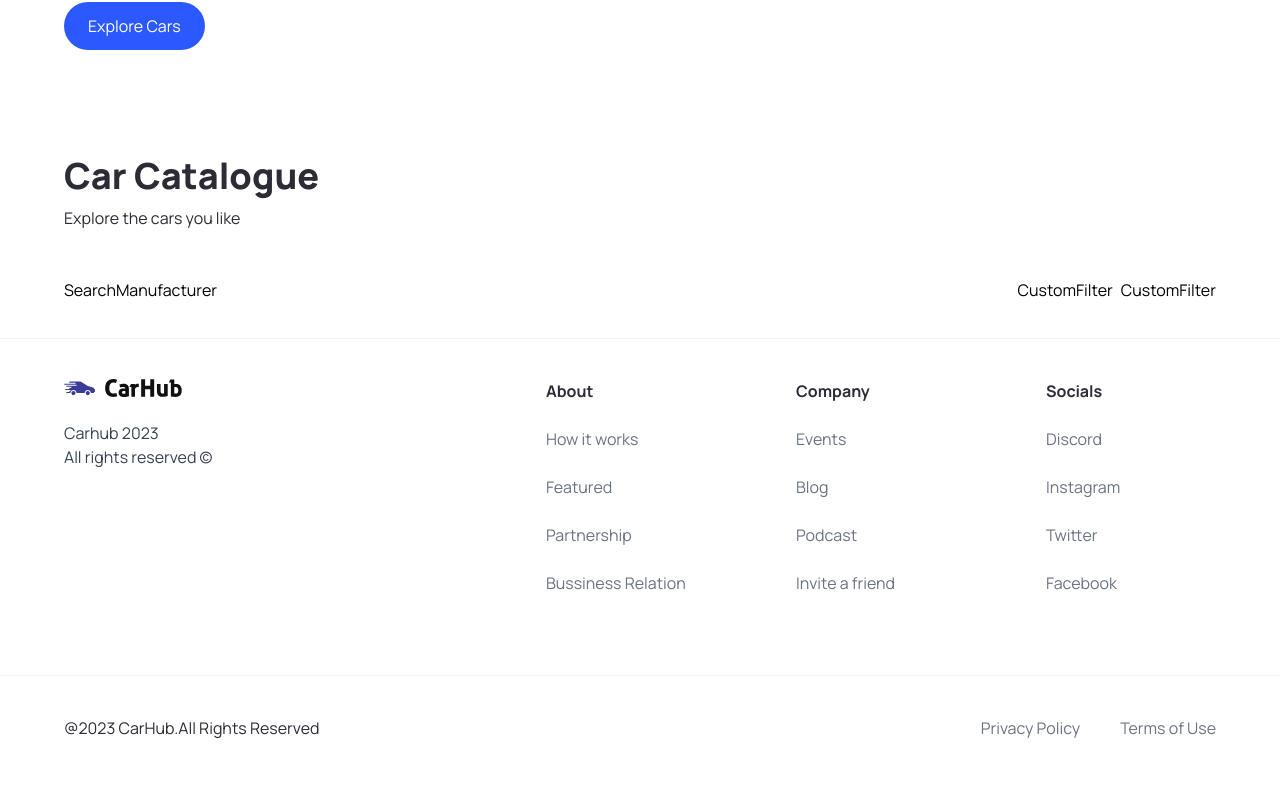
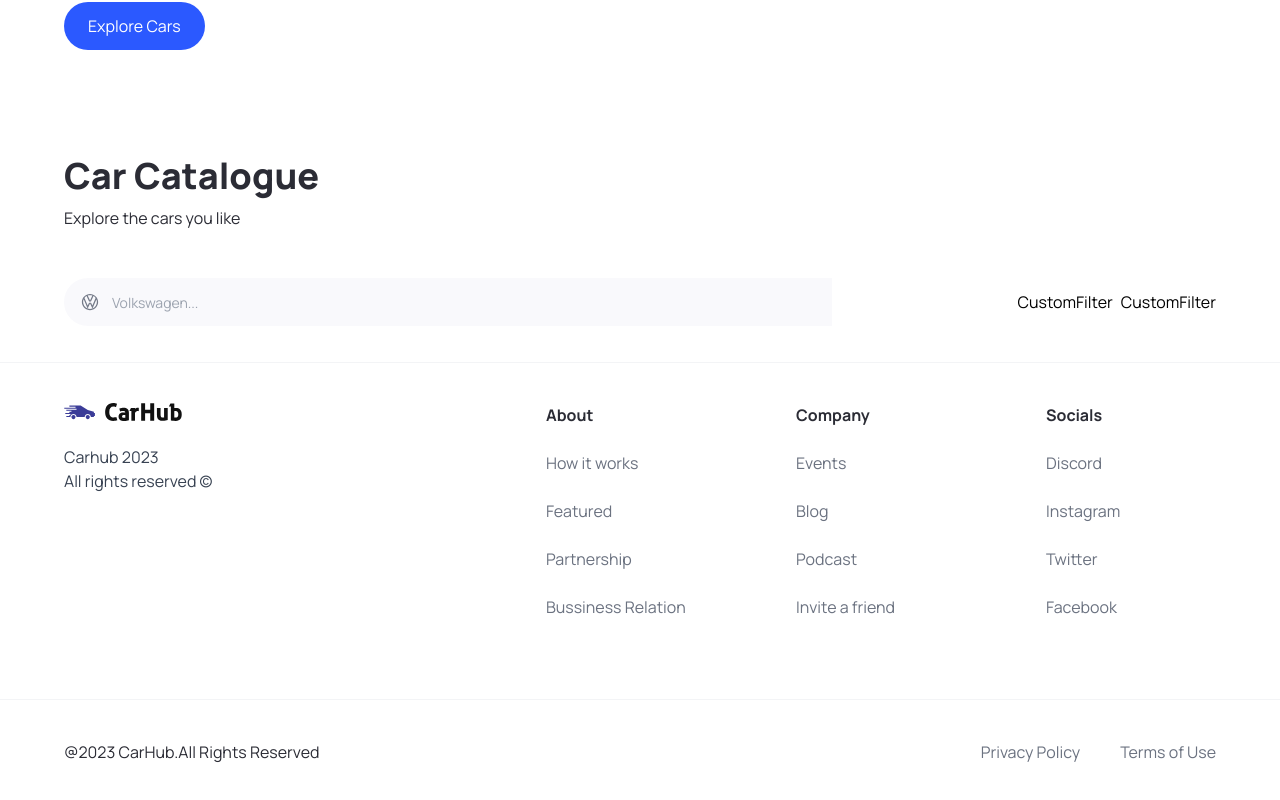
Before and after one commit to Samrat1507/car_showcase_Landing, a Next.js app: page / in a window 1280 px wide. Shown: the part 708-1508 px from the top of the page. Built offline with nearby package versions, Linux system fonts and the light colour scheme.

Commit message:
fixed search bar

```diff
--- a/components/SearchManufacturer.tsx
+++ b/components/SearchManufacturer.tsx
@@ -1,10 +1,100 @@
-import { SearchManufacturerPrompts } from '@/types'
-import React from 'react'
 
-const SearchManufacturer = ({manufacturer,setmanufacturer}:SearchManufacturerPrompts) => {
+"use client";
+import Image from "next/image";
+import { Fragment, useState } from "react";
+import { Combobox, Transition } from "@headlessui/react";
+
+import { manufacturers } from "@/constants";
+import { SearchManufacturerPrompts } from "@/types";
+
+const SearchManufacturer = ({ manufacturer, setmanufacturer }: SearchManufacturerPrompts) => {
+  const [query, setQuery] = useState("");
+
+  const filteredManufacturers =
+    query === ""
+      ? manufacturers
+      : manufacturers.filter((item) =>
+          item
+            .toLowerCase()
+            .replace(/\s+/g, "")
+            .includes(query.toLowerCase().replace(/\s+/g, ""))
+        );
+
   return (
-    <div>SearchManufacturer</div>
-  )
-}
+    <div className='search-manufacturer'>
+      <Combobox value={manufacturer} onChange={setmanufacturer}>
+        <div className='relative w-full'>
+          {/* Button for the combobox. Click on the icon to see the complete dropdown */}
+          <Combobox.Button className='absolute top-[14px]'>
+            <Image
+              src='/car-logo.svg'
+              width={20}
+              height={20}
+              className='ml-4'
+              alt='car logo'
+            />
+          </Combobox.Button>
 
-export default SearchManufacturer
+          {/* Input field for searching */}
+          <Combobox.Input
+            className='search-manufacturer__input'
+            displayValue={(item: string) => item}
+            onChange={(event) => setQuery(event.target.value)} // Update the search query when the input changes
+            placeholder='Volkswagen...'
+          />
+
+          {/* Transition for displaying the options */}
+          <Transition
+            as={Fragment} // group multiple elements without introducing an additional DOM node i.e., <></>
+            leave='transition ease-in duration-100'
+            leaveFrom='opacity-100'
+            leaveTo='opacity-0'
+            afterLeave={() => setQuery("")} // Reset the search query after the transition completes
+          >
+            <Combobox.Options
+              className='absolute mt-1 max-h-60 w-full overflow-auto rounded-md bg-white py-1 text-base shadow-lg ring-1 ring-black ring-opacity-5 focus:outline-none sm:text-sm'
+              static
+            >
+              {filteredManufacturers.length === 0 && query !== "" ? (
+                <Combobox.Option
+                  value={query}
+                  className='search-manufacturer__option'
+                >
+                  Create "{query}"
+                </Combobox.Option>
+              ) : (
+                filteredManufacturers.map((item) => (
+                  <Combobox.Option
+                    key={item}
+                    className={({ active }) =>
+                      `relative search-manufacturer__option ${
+                        active ? "bg-primary-blue text-white" : "text-gray-900"
+                      }`
+                    }
+                    value={item}
+                  >
+                    {({ selected, active }) => (
+                      <>
+                        <span className={`block truncate ${selected ? "font-medium" : "font-normal"}`}>
+                          {item}
+                        </span>
+
+                        {/* Show an active blue background color if the option is selected */}
+                        {selected ? (
+                          <span className={`absolute inset-y-0 left-0 flex items-center pl-3 ${active? "text-white": "text-pribg-primary-purple"}`}
+                          ></span>
+                        ) : null}
+                      </>
+                    )}
+                  </Combobox.Option>
+                ))
+              )}
+            </Combobox.Options>
+          </Transition>
+        </div>
+      </Combobox>
+    </div>
+  );
+};
+
+export default SearchManufacturer;
```
